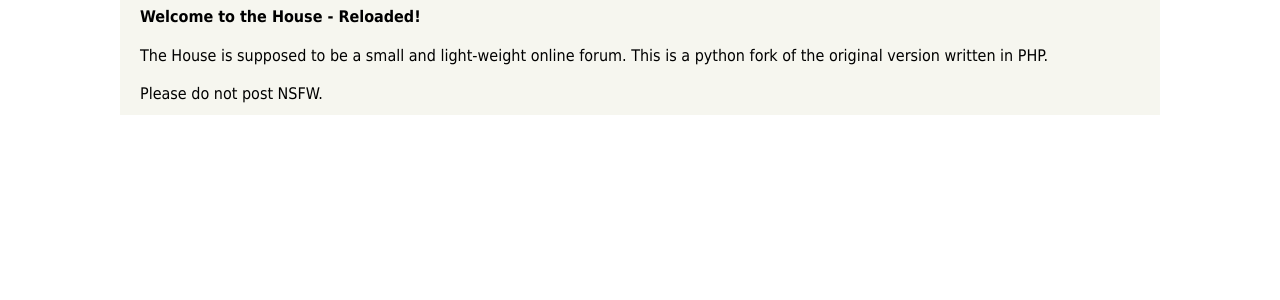
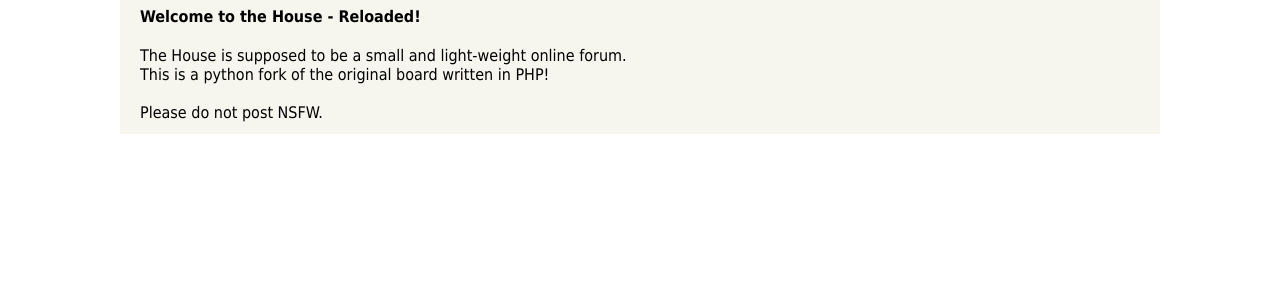
Before and after one commit to hharas/the-house-reloaded, a Flask app: page /about in a window 1280 px wide. Shown: the part 37-337 px from the top of the page. Run offline with Flask 3, Linux system fonts and the light colour scheme; parts of the project's set-up code (start-up, migrations or seed data) failed here and were passed over.

Commit message:
Better about.html

```diff
--- a/templates/about.html
+++ b/templates/about.html
@@ -6,8 +6,9 @@
   <h4 style="margin-top: 5px">Welcome to the House - Reloaded!</h4>
   <br />
   <p style="margin-bottom: 10px">
-    The House is supposed to be a small and light-weight online forum. This is a
-    python fork of the original version written in PHP.
+    The House is supposed to be a small and light-weight online forum.
+    <br />
+    This is a python fork of the original board written in PHP!
     <br />
     <br />
     Please do not post NSFW.
```
